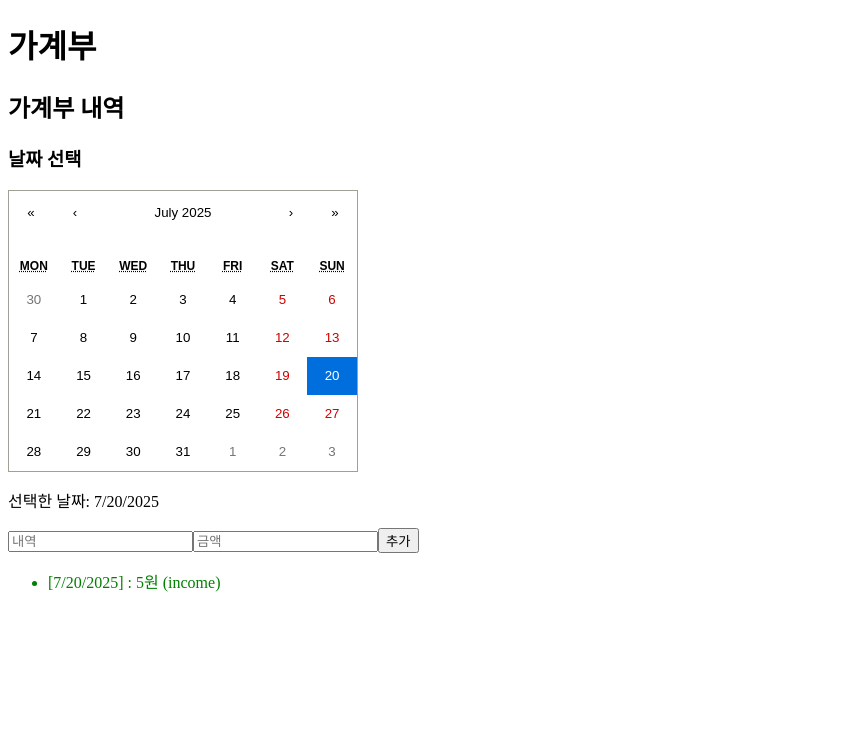
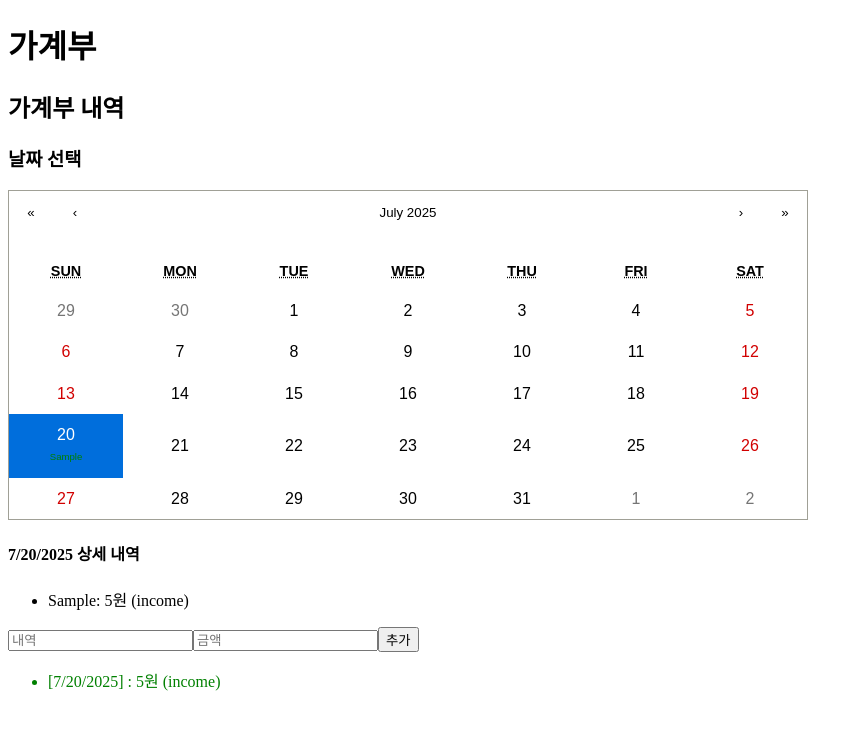
Before and after one commit to tomato-data/household_ledger, a React (Vite) app: page / in a window 1280 px wide. Both pictures are taken after typing "Sample", "5" into the empty fields and a click on the button "추가". Shown: the top 730 px of the page, without its empty margins (0-863 px from the left). Built offline with nearby package versions, Linux system fonts and the light colour scheme.

Commit message:
Style: Add CSS for calendar layout and integrate transaction display in CalendarBox

```diff
--- /dev/null
+++ b/src/App.css
@@ -0,0 +1,9 @@
+.react-calendar {
+    width: 100%;
+    max-width: 800px;
+    font-size: 1.2em;
+}
+
+.react-calendar__navigation button {
+    min-width: 44px;
+}
--- a/src/components/CalendarBox.jsx
+++ b/src/components/CalendarBox.jsx
@@ -1,16 +1,64 @@
-import React, { useState } from 'react';
+import React from 'react';
 import Calendar from 'react-calendar';
 import 'react-calendar/dist/Calendar.css';
 
-function CalendarBox( { value, onChange } ) {
+function CalendarBox({ transactions, selectedDate, setSelectedDate }) {
+  // 특정 날짜에 해당하는 거래내역 필터링
+  const transactionsForSelectedDate = transactions.filter(
+    tx => new Date(tx.date).toDateString() === selectedDate.toDateString()
+  );
 
-    return (
-        <div>
-            <h3>날짜 선택</h3>
-            <Calendar onChange={onChange} value={value} />
-            <p>선택한 날짜: {value.toLocaleDateString()}</p>
-        </div>
-    )
+  return (
+    <div>
+      <h3>날짜 선택</h3>
+      <Calendar
+        calendarType="gregory"
+        onChange={setSelectedDate}  // 🔁 날짜 클릭 시 상태 변경
+        value={selectedDate}
+        tileContent={({ date, view }) => {
+          if (view !== 'month') return null;
+
+          const txs = transactions.filter(
+            tx => new Date(tx.date).toDateString() === date.toDateString()
+          );
+
+          if (txs.length === 0) return null;
+
+          return (
+            <ul style={{ margin: 0, padding: 0, listStyle: 'none' }}>
+              {txs.slice(0, 2).map((tx, idx) => (
+                <li
+                  key={idx}
+                  style={{ fontSize: '0.6rem', color: tx.amount > 0 ? 'green' : 'red' }}
+                >
+                  {tx.description}
+                </li>
+              ))}
+              {txs.length > 2 && (
+                <li style={{ fontSize: '0.5rem', color: '#888' }}>+{txs.length - 2} more</li>
+              )}
+            </ul>
+          );
+        }}
+      />
+
+      {/* 상세 내역 표시 */}
+      <div style={{ marginTop: '1rem' }}>
+        <h4>{selectedDate.toLocaleDateString()} 상세 내역</h4>
+        {transactionsForSelectedDate.length === 0 ? (
+          <p>거래 내역이 없습니다.</p>
+        ) : (
+          <ul>
+            {transactionsForSelectedDate.map(tx => (
+              <li key={tx.id}>
+                {tx.description}: {tx.amount}원 ({tx.type})
+              </li>
+            ))}
+          </ul>
+        )}
+      </div>
+    </div>
+  );
 }
 
 export default CalendarBox;
--- a/src/main.jsx
+++ b/src/main.jsx
@@ -4,6 +4,7 @@
 import React from 'react';
 import ReactDOM from 'react-dom/client';
 import App from './App';
+import './App.css';
 
 ReactDOM.createRoot(document.getElementById('root')).render(
     <React.StrictMode>
--- a/src/pages/Home.jsx
+++ b/src/pages/Home.jsx
@@ -14,7 +14,11 @@ function Home() {
     return (
         <div>
             <h2>가계부 내역</h2>
-            <CalendarBox value={selectedDate} onChange={setSelectedDate}/> {/* 달력 컴포넌트 */}
+            <CalendarBox
+                transactions={transactions}
+                selectedDate={selectedDate}
+                setSelectedDate={setSelectedDate}
+            />
             <TransactionForm onAdd={handleAddTransaction} selectedDate={selectedDate} />
             <TransactionList transactions={transactions} />
         </div>
```
